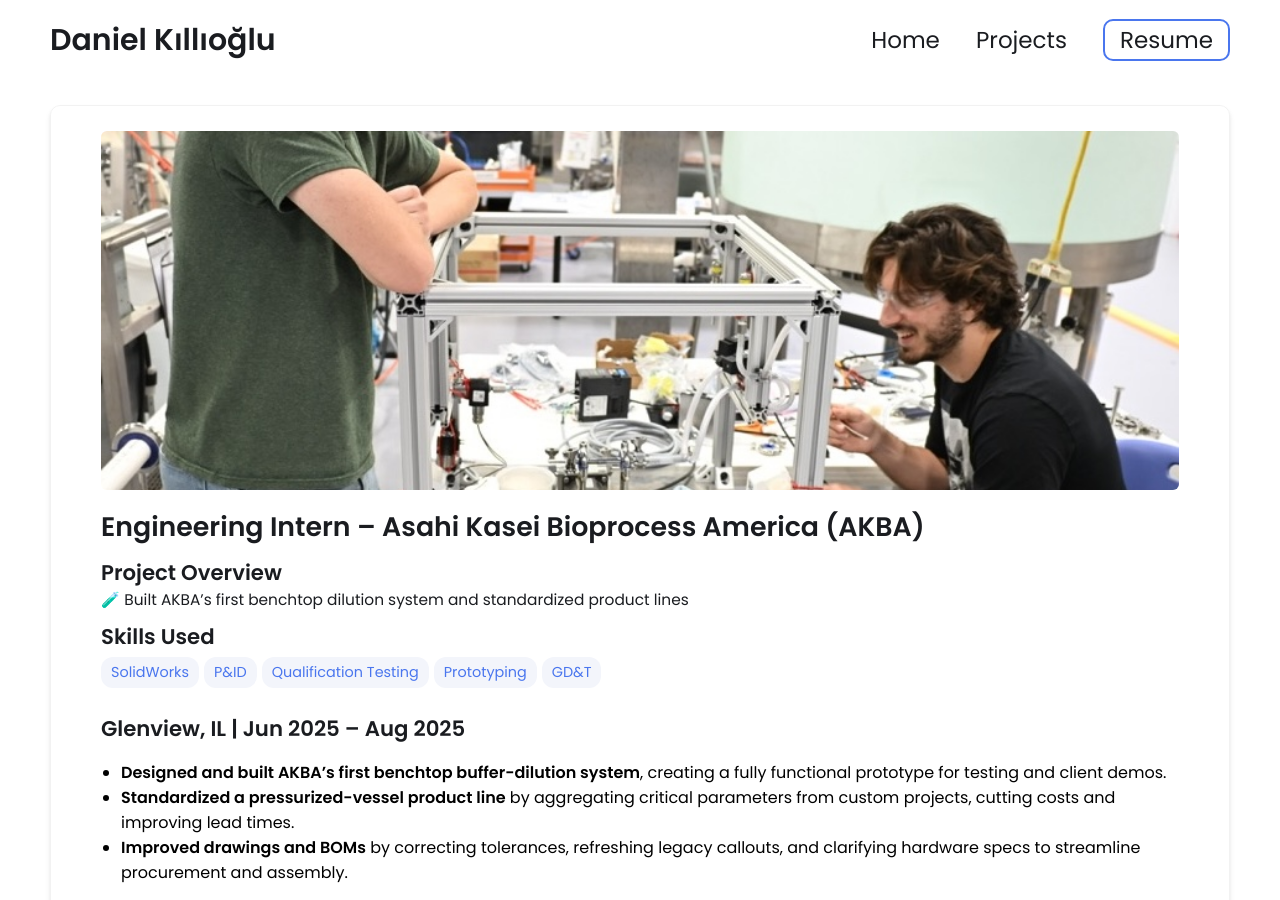
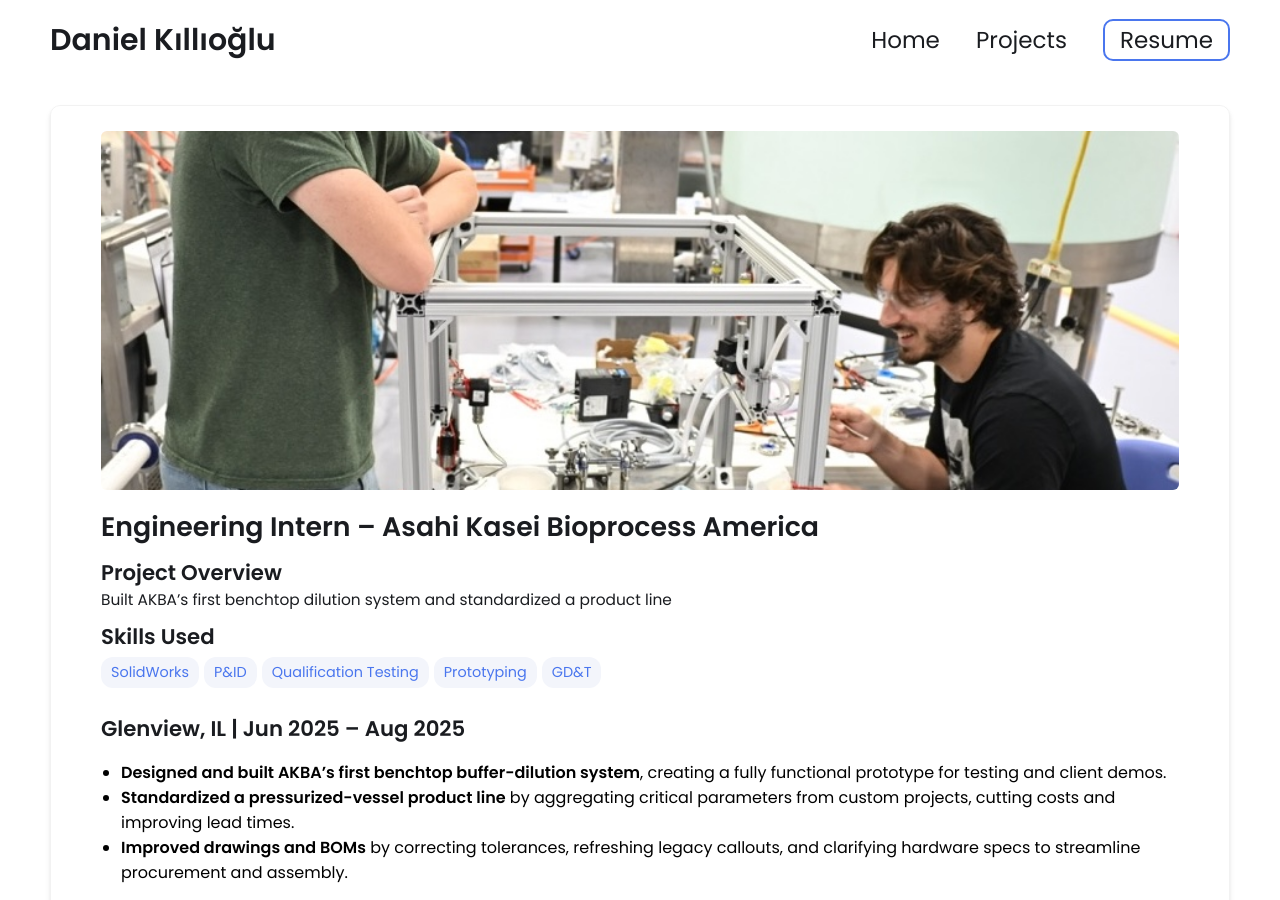
Before and after one commit to danielklloglu/danielklloglu.github.io, a Jekyll site: the page built from _projects/asahi-kasei/index.md, in a window 1280 px wide and 900 px high. Built offline with Jekyll 4.4.1, drawn with Linux system fonts in a browser that asks for light colours.

Commit message:
Update index.md

```diff
--- a/_projects/asahi-kasei/index.md
+++ b/_projects/asahi-kasei/index.md
@@ -1,7 +1,7 @@
 ---
 layout: post
-title: Engineering Intern – Asahi Kasei Bioprocess America (AKBA)
-description:  🧪 Built AKBA’s first benchtop dilution system and standardized product lines
+title: Engineering Intern – Asahi Kasei Bioprocess America
+description:   Built AKBA’s first benchtop dilution system and standardized a product line
 skills:
 - SolidWorks
 - P&ID
```
